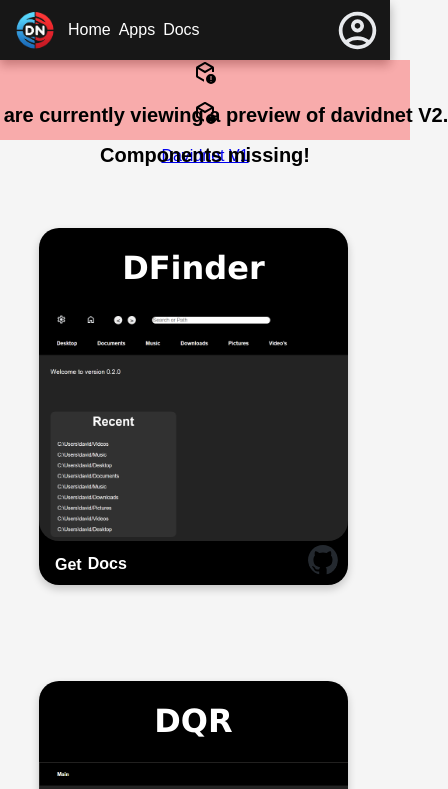
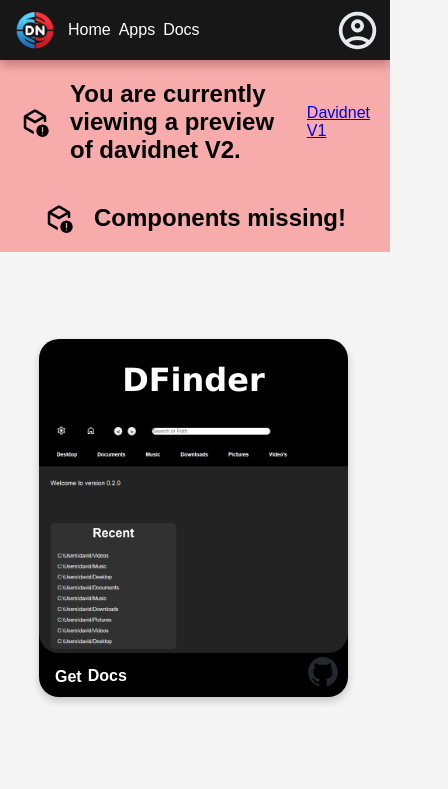
Before and after one commit to dedestem/SiteV2, a plain HTML site: page Apps/index.html in a window 390 px wide. Shown: the top 789 px of the page, 448 px wide, since content can reach past the window. Drawn offline with Linux system fonts and the light colour scheme; files whose address does not match are found by name.

Commit message:
Banner - Mobile - Fix

```diff
--- a/Assets/Styles/Banners.css
+++ b/Assets/Styles/Banners.css
@@ -1,10 +1,14 @@
 .Danger-Banner {
     width: calc(100vw - 40px);
-    height: 40px;
+    min-height: 40px;
+    height: fit-content;
+
     background-color: var(--danger-banner);
+
     display: flex;
     flex-direction: row;
     gap: 20px;
+
     align-items: center;
     justify-content: center;
     padding-left: 20px;
@@ -15,16 +19,12 @@
     height: 30px;
 }
 
-.Danger-Banner h2 {
-    font-size: 1.5rem; /* Basisgrootte voor h2 */
-    margin: 0;
-    white-space: nowrap; /* Voorkom dat de tekst afbreekt */
-}
-
 .Warning-Banner {
     width: 100vw;
     height: 40px;
+
     background-color: var(--warning-banner);
+
     display: flex;
     flex-direction: row;
     gap: 20px;
@@ -39,16 +39,12 @@
     height: 30px;
 }
 
-.Warning-Banner h2 {
-    font-size: 1.5rem;
-    margin: 0;
-    white-space: nowrap;
-}
-
 .Notice-Banner {
     width: 100vw;
     height: 40px;
+
     background-color: var(--notice-banner);
+
     display: flex;
     flex-direction: row;
     gap: 20px;
@@ -62,30 +58,3 @@
 .Notice-Banner > img {
     height: 30px;
 }
-
-.Notice-Banner h2 {
-    font-size: 1.5rem;
-    margin: 0;
-    white-space: nowrap;
-}
-
-/* Media queries voor mobiele schermen */
-@media (max-width: 768px) {
-    .Danger-Banner, .Warning-Banner, .Notice-Banner {
-        flex-direction: column;
-        justify-content: flex-start;
-        align-items: center;
-        padding-left: 10px;
-        padding-right: 10px;
-        width: 100vw;
-    }
-
-    .Danger-Banner h2, .Warning-Banner h2, .Notice-Banner h2 {
-        font-size: 1.25rem; /* Kleinere h2 voor mobiel */
-        text-align: center; /* Centraal uitgelijnd voor mobiel */
-    }
-
-    .Danger-Banner > img, .Warning-Banner > img, .Notice-Banner > img {
-        height: 25px; /* Kleinere afbeelding voor mobiel */
-    }
-}
```
